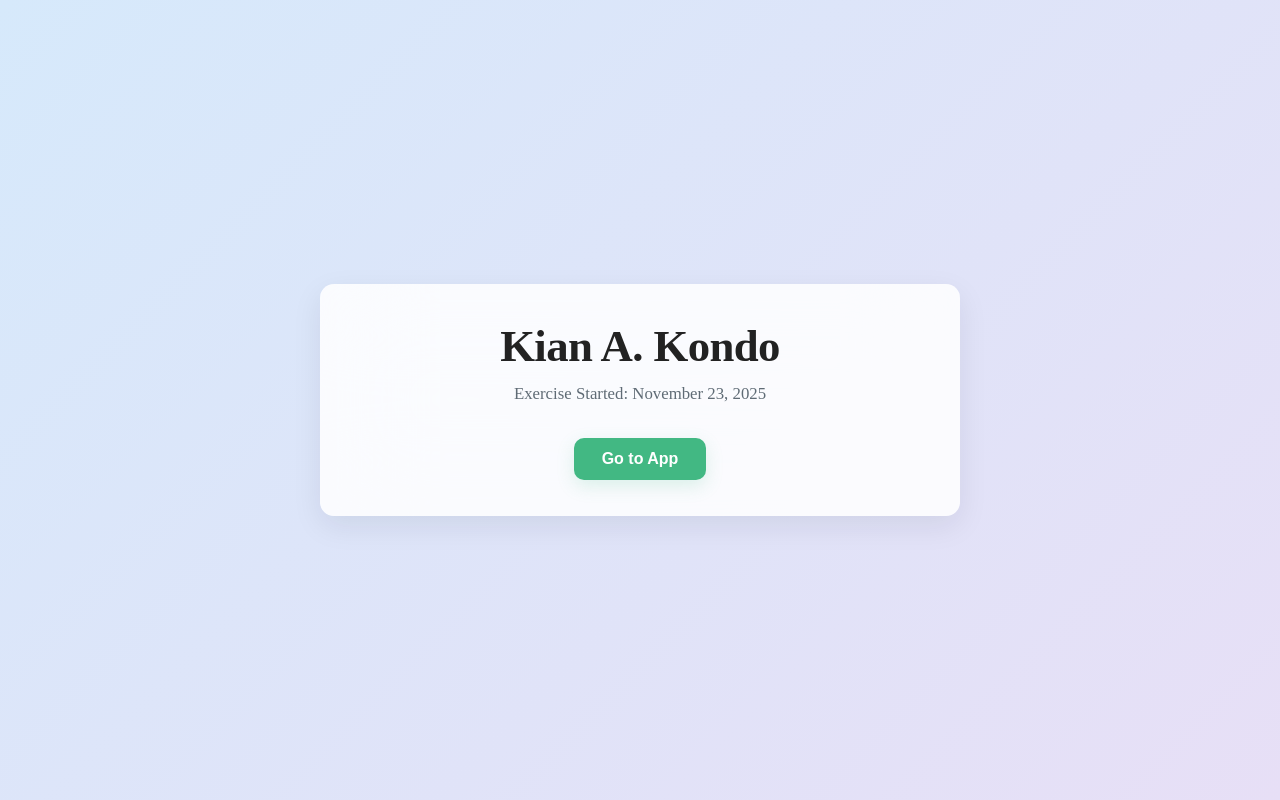
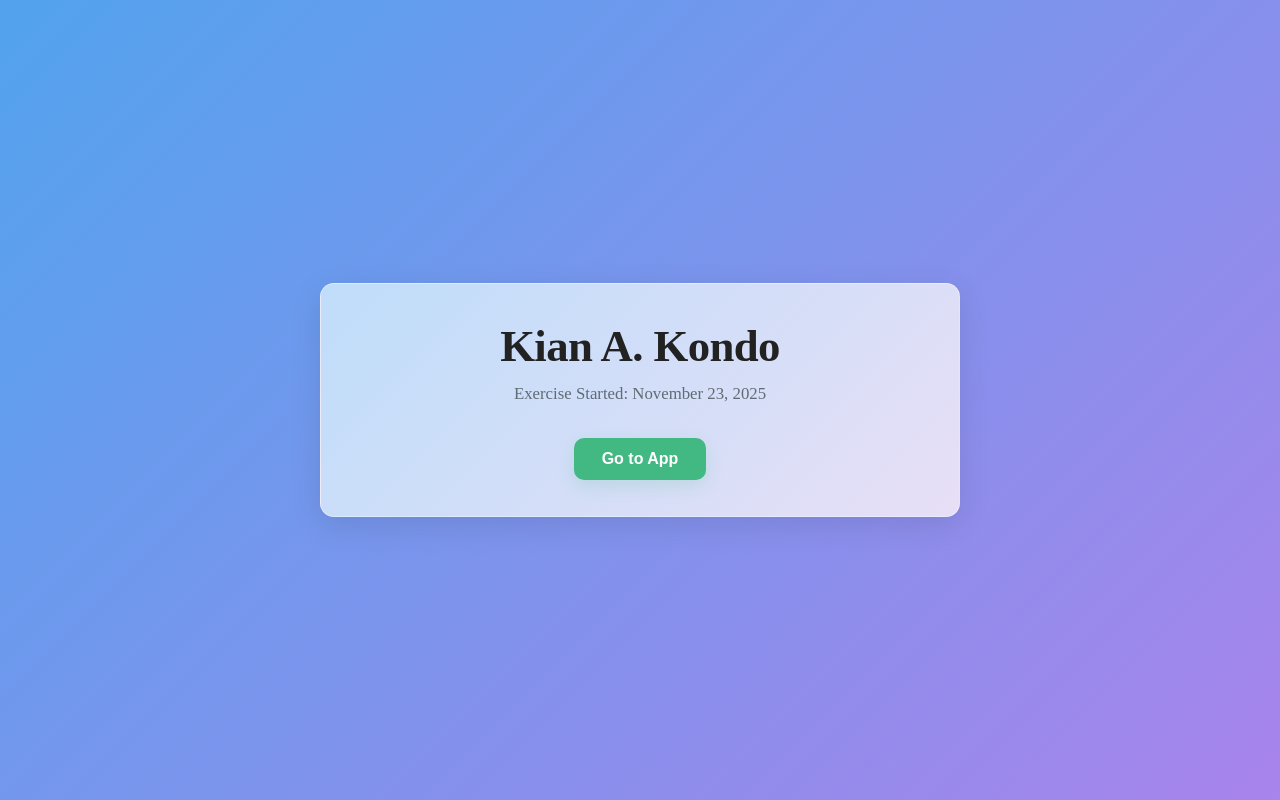
Before and after one commit to Miller-Interns/Kondo-Todolist, a Vue app in the folder Kondo-Todolist/: page / in a window 1280 px wide. Built offline with nearby package versions, Linux system fonts and the light colour scheme.

Commit message:
UI slight changes

```diff
--- a/Kondo-Todolist/src/pages/Welcome.vue
+++ b/Kondo-Todolist/src/pages/Welcome.vue
@@ -36,7 +36,7 @@ body {
   justify-content: center;
   padding: 24px;
   box-sizing: border-box;
-  background: linear-gradient(135deg, #d6e9fb 0%, #e7dff6 100%);
+  background: linear-gradient(135deg, #52a3ee 0%, #a884eb 100%);
 }
 
 /* card that holds the content */
@@ -45,12 +45,13 @@ body {
   max-width: 640px;
   padding: 36px;
   border-radius: 14px;
-  background: rgba(255, 255, 255, 0.85);
-  box-shadow: 0 10px 30px rgba(17, 24, 39, 0.08);
+  background: linear-gradient(135deg, #bfddfa 0%, #e7dff6 100%);
+  border: 1px solid rgba(255, 255, 255, 0.4);
+  box-shadow: 0 8px 32px rgba(0, 0, 0, 0.1);
   text-align: center;
   box-sizing: border-box;
-  backdrop-filter: blur(50px);
-  -webkit-backdrop-filter: blur(6px);
+  backdrop-filter: blur(32px);
+  -webkit-backdrop-filter: blur(12px);
 }
 
 /* title */
--- a/Kondo-Todolist/src/router/index.ts
+++ b/Kondo-Todolist/src/router/index.ts
@@ -1,5 +1,5 @@
 import { createRouter, createWebHistory } from 'vue-router'
-import Welcome from '../pages/Welcome.vue'
+import Welcome from '../pages/welcome.vue'
 import TodoApp from '../pages/todo-app.vue'
 
 
```
